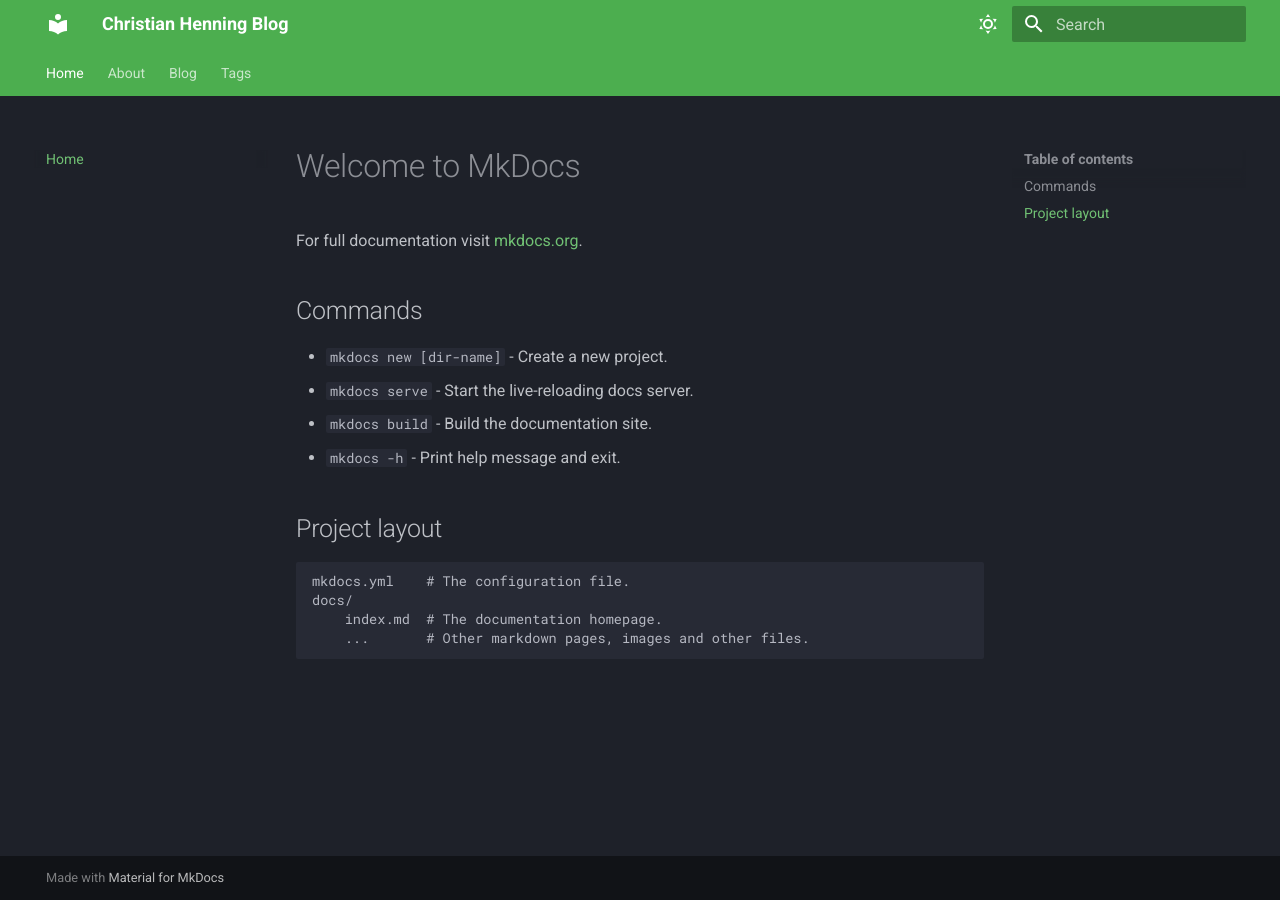
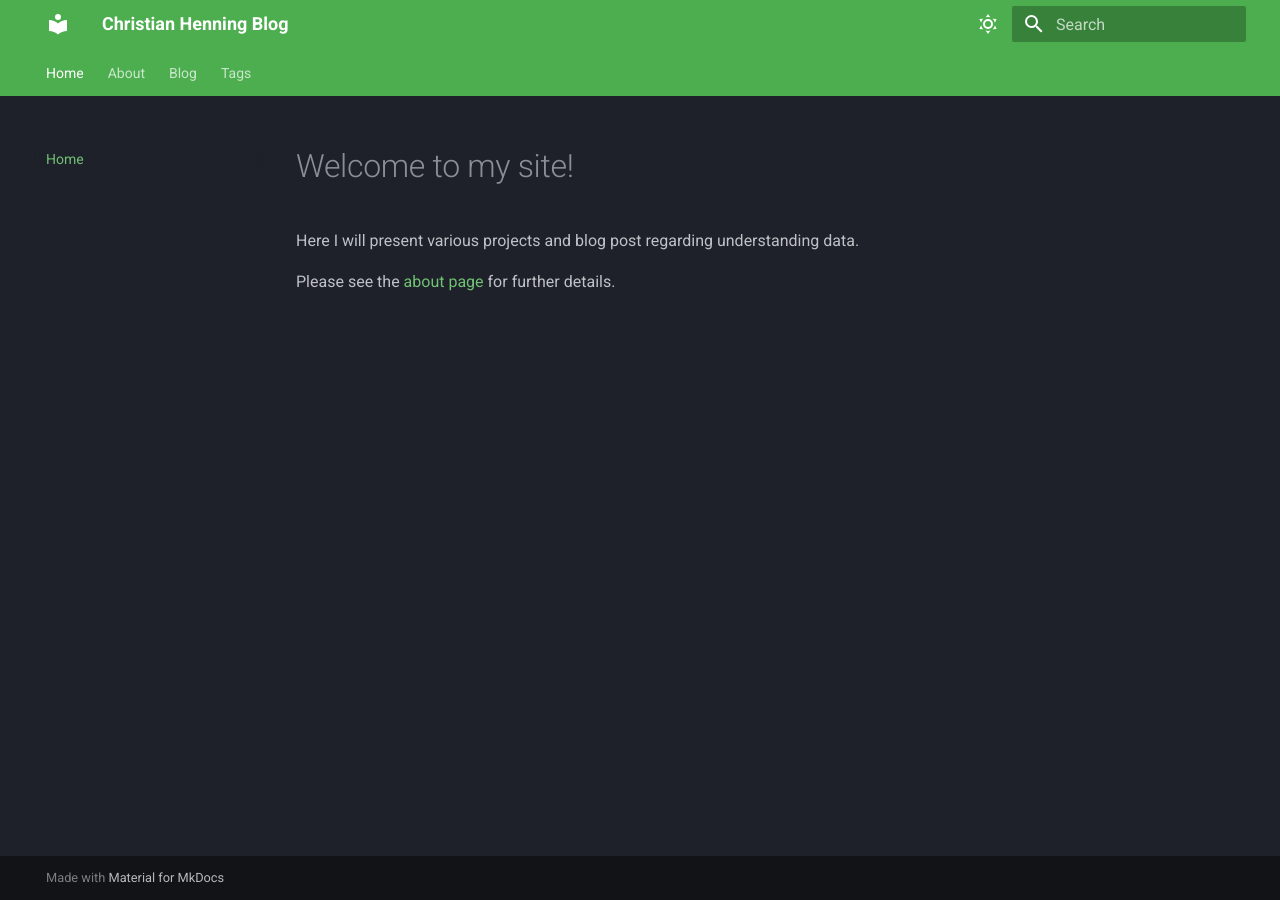
Before and after one commit to chhenning/chhenning.github.io, an MkDocs documentation site: the page built from docs/index.md, in a window 1280 px wide. Built offline with MkDocs 1.6.1 and Material for MkDocs 9.7.7, drawn with Linux system fonts in a browser that asks for light colours.

```diff
--- a/docs/index.md
+++ b/docs/index.md
@@ -1,17 +1,5 @@
-# Welcome to MkDocs
+# Welcome to my site!
 
-For full documentation visit [mkdocs.org](https://www.mkdocs.org).
+Here I will present various projects and blog post regarding understanding data.
 
-## Commands
-
-* `mkdocs new [dir-name]` - Create a new project.
-* `mkdocs serve` - Start the live-reloading docs server.
-* `mkdocs build` - Build the documentation site.
-* `mkdocs -h` - Print help message and exit.
-
-## Project layout
-
-    mkdocs.yml    # The configuration file.
-    docs/
-        index.md  # The documentation homepage.
-        ...       # Other markdown pages, images and other files.
+Please see the [about page](about.md) for further details.
```
Also changed, not shown: docs/about.md (+8 -1 lines).
